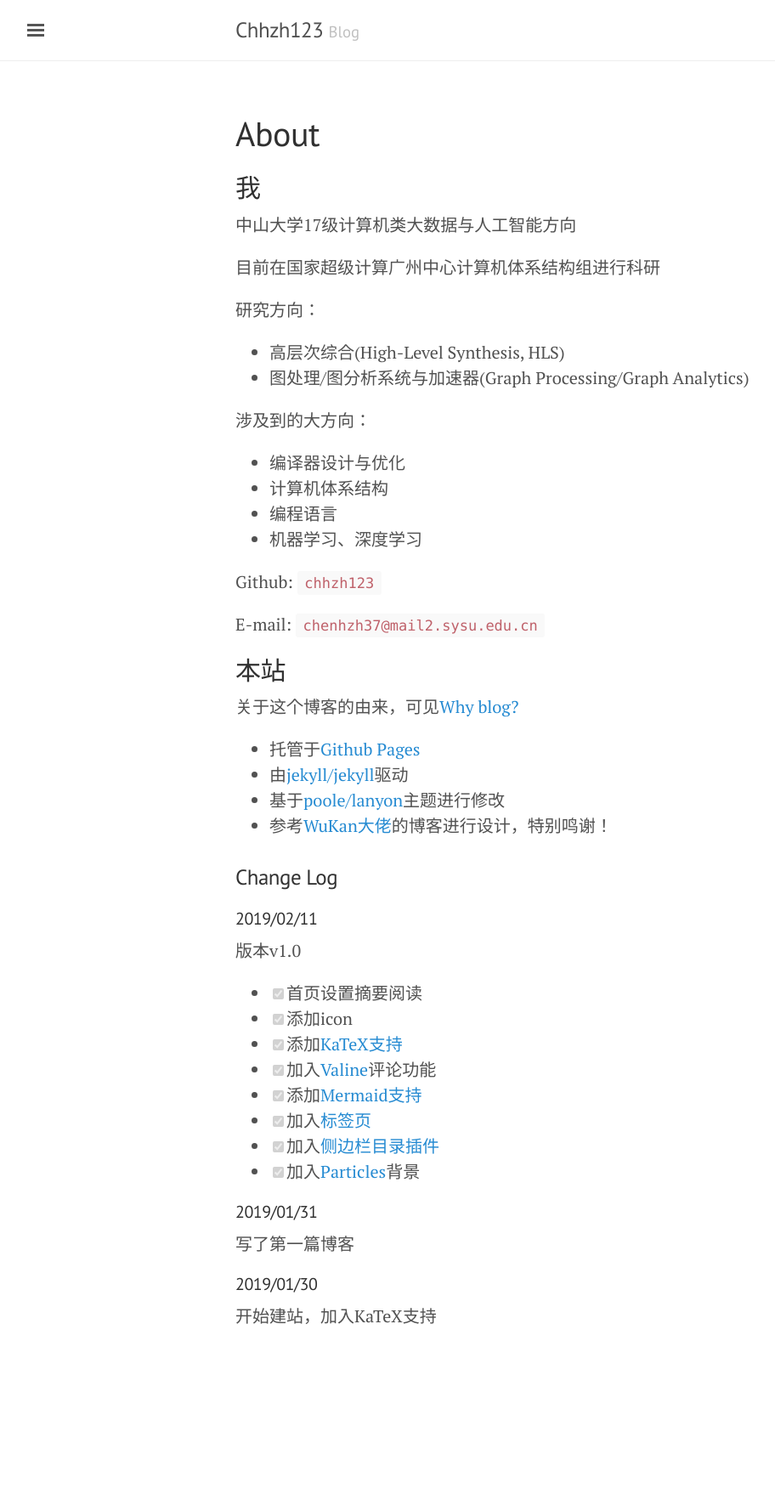
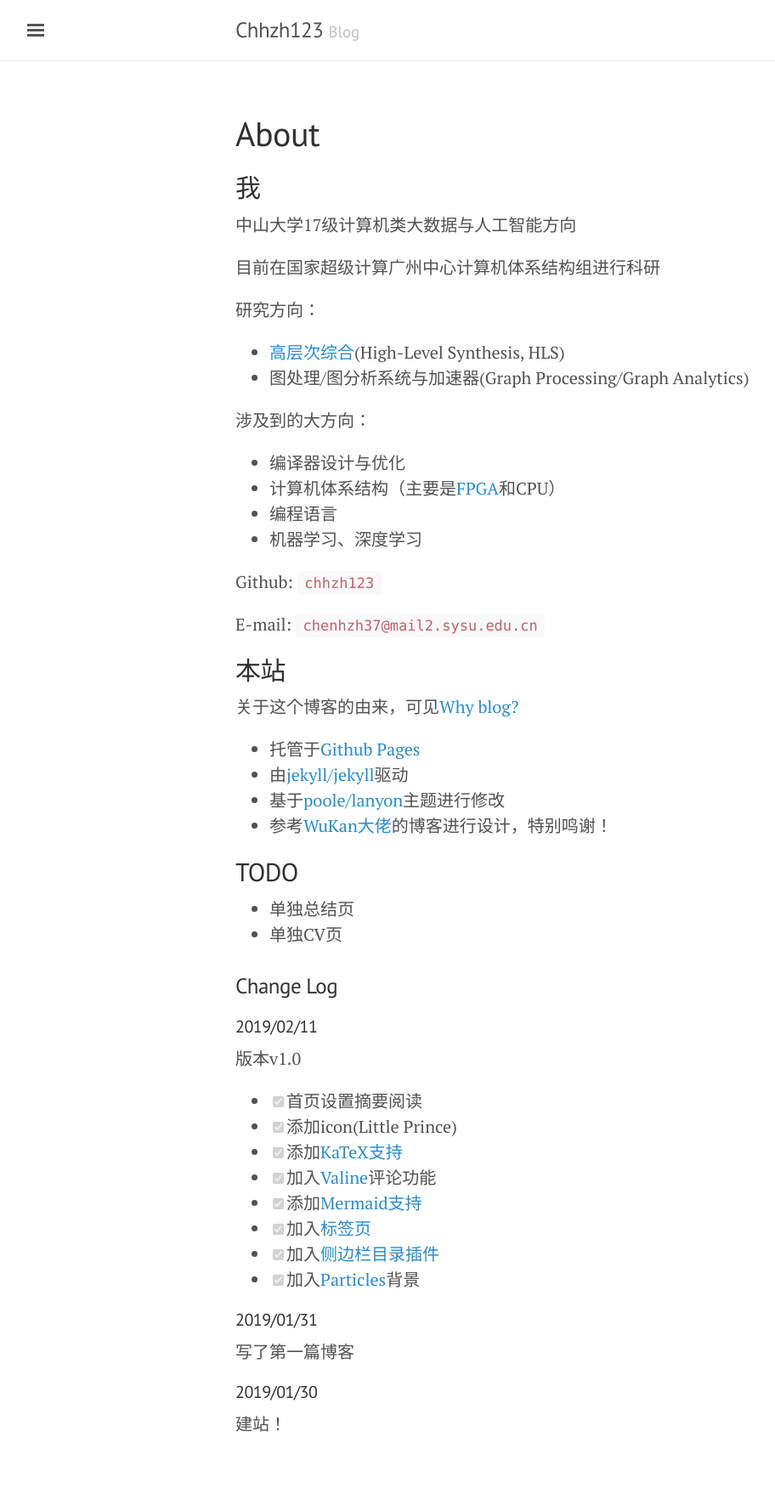
Before and after one commit to Ewenwan/chhzh123.github.io, a Jekyll site: the page built from about.md, in a window 1280 px wide. Shown: the whole page at 85% size, without its empty margins (3-915 px from the left). Built offline with Jekyll 4.4.1, drawn with Linux system fonts in a browser that asks for light colours; nearby versions of some CDN libraries; comment, search, counter and statistics services are not loaded; before the commit the page ends 1644 px from its top, so only the background shows below that.

Commit message:
Update blog
1. Add "AVX"
2. Update "Parallel"
3. Update "About"

```diff
--- a/about.md
+++ b/about.md
@@ -9,12 +9,12 @@
 目前在国家超级计算广州中心计算机体系结构组进行科研
 
 研究方向：
-* 高层次综合(High-Level Synthesis, HLS)
+* [高层次综合]({% post_url 2019-02-12-hls %})(High-Level Synthesis, HLS)
 * 图处理/图分析系统与加速器(Graph Processing/Graph Analytics)
 
 涉及到的大方向：
 * 编译器设计与优化
-* 计算机体系结构
+* 计算机体系结构（主要是[FPGA]({% post_url 2019-02-08-fpga-all %})和CPU）
 * 编程语言
 * 机器学习、深度学习
 
@@ -29,11 +29,15 @@
 * 基于[poole/lanyon](https://github.com/poole/lanyon)主题进行修改
 * 参考[WuKan大佬](https://wu-kan.github.io/)的博客进行设计，特别鸣谢！
 
+## TODO
+* 单独总结页
+* 单独CV页
+
 ### Change Log
 #### 2019/02/11
 版本v1.0
 - [x] 首页设置摘要阅读
-- [x] 添加icon
+- [x] 添加icon(Little Prince)
 - [x] 添加[KaTeX支持](https://www.jianshu.com/p/f2b28954d902)
 - [x] 加入[Valine](https://valine.js.org/)评论功能
 - [x] 添加[Mermaid支持](https://github.com/gnab/remark/wiki/Adding-graphs-via-Mermaid)
@@ -45,4 +49,4 @@
 写了第一篇博客
 
 #### 2019/01/30
-开始建站，加入KaTeX支持
+建站！
```
Also changed, not shown: _posts/2019-02-22-parallel-programming.md (+4 -3 lines), _posts/2019-03-03-AVX.md (added, +105 -0 lines).
